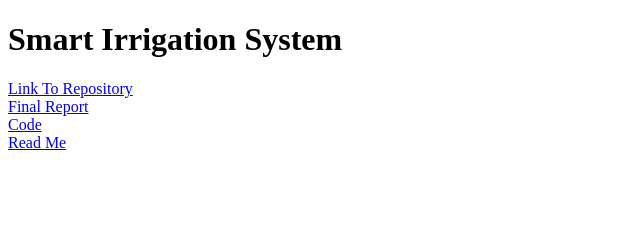
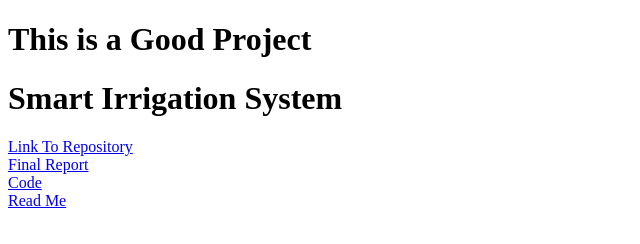
Before and after one commit to Aniket10develops/Smart-Irrigation-System, a plain HTML site: page index.html in a window 1280 px wide. Shown: the whole page, without its empty margins (0-640 px from the left). Drawn offline with Linux system fonts and the light colour scheme.

Commit message:
Update index.html

```diff
--- a/index.html
+++ b/index.html
@@ -2,6 +2,7 @@
 <html>
 <head>
 	<title>Smart Irrigation System</title>
+	<h1>This is a Good Project</h1>
 
 </head>
 <body>
```
